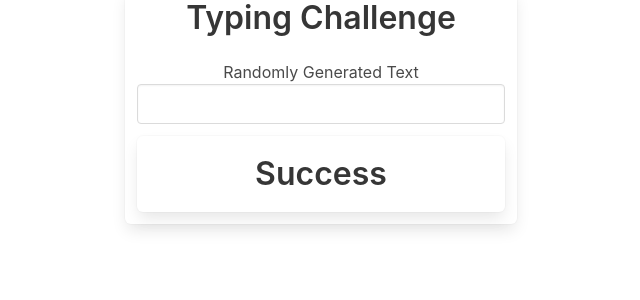
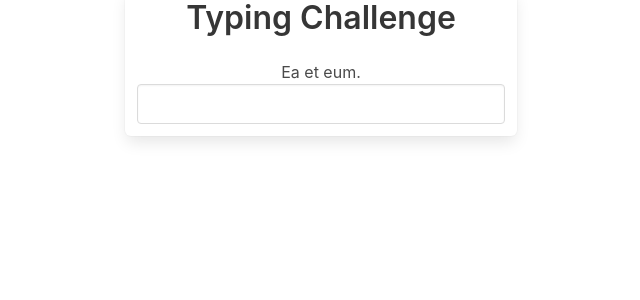
Before and after one commit to jbagalanon/typingidiot, an Angular app: page / in a window 1280 px wide. Shown: the top 300 px of the page, without its empty margins (319-959 px from the left). Built offline with nearby package versions, Linux system fonts and the light colour scheme.

Commit message:
added faker addons & add text binding

```diff
--- a/package.json
+++ b/package.json
@@ -18,7 +18,9 @@
     "@angular/platform-browser": "~12.0.2",
     "@angular/platform-browser-dynamic": "~12.0.2",
     "@angular/router": "~12.0.2",
+    "@types/faker": "^5.5.6",
     "bulma": "^0.9.2",
+    "faker": "^5.5.3",
     "rxjs": "~6.6.0",
     "tslib": "^2.1.0",
     "zone.js": "~0.11.4"
--- a/src/app/app.component.html
+++ b/src/app/app.component.html
@@ -3,13 +3,13 @@
     <div class="box column is-one-third">
       <h1 class="title has-text-centered">Typing Challenge</h1>
 
-      <p class="has-text-centered">Randomly Generated Text</p>
+      <p class="has-text-centered">{{ randomText }}</p>
 
       <div class="field">
-        <input class="input" />
+        <input class="input" (input)="onInput($any($event.target).value)" />
       </div>
 
-      <div class="box has-text-centered">
+      <div *ngIf = "randomText ===enteredText" class="box has-text-centered">
         <p class="title">Success</p>
       </div>
     </div>
--- a/src/app/app.component.ts
+++ b/src/app/app.component.ts
@@ -1,10 +1,20 @@
 import { Component } from '@angular/core';
+import { lorem } from 'faker';
+
+lorem.sentence();
 
 @Component({
   selector: 'app-root',
   templateUrl: './app.component.html',
-  styleUrls: ['./app.component.css']
+  styleUrls: ['./app.component.css'],
 })
 export class AppComponent {
-  title = 'typingidiot';
+  randomText = lorem.sentence();
+  solved = false;
+
+  onInput(value: string) {
+    if (value === this.randomText) {
+      this.solved = true;
+    }
+  }
 }
```
Also changed, not shown: 1 other file (tests, documents, lock files or other folders).
